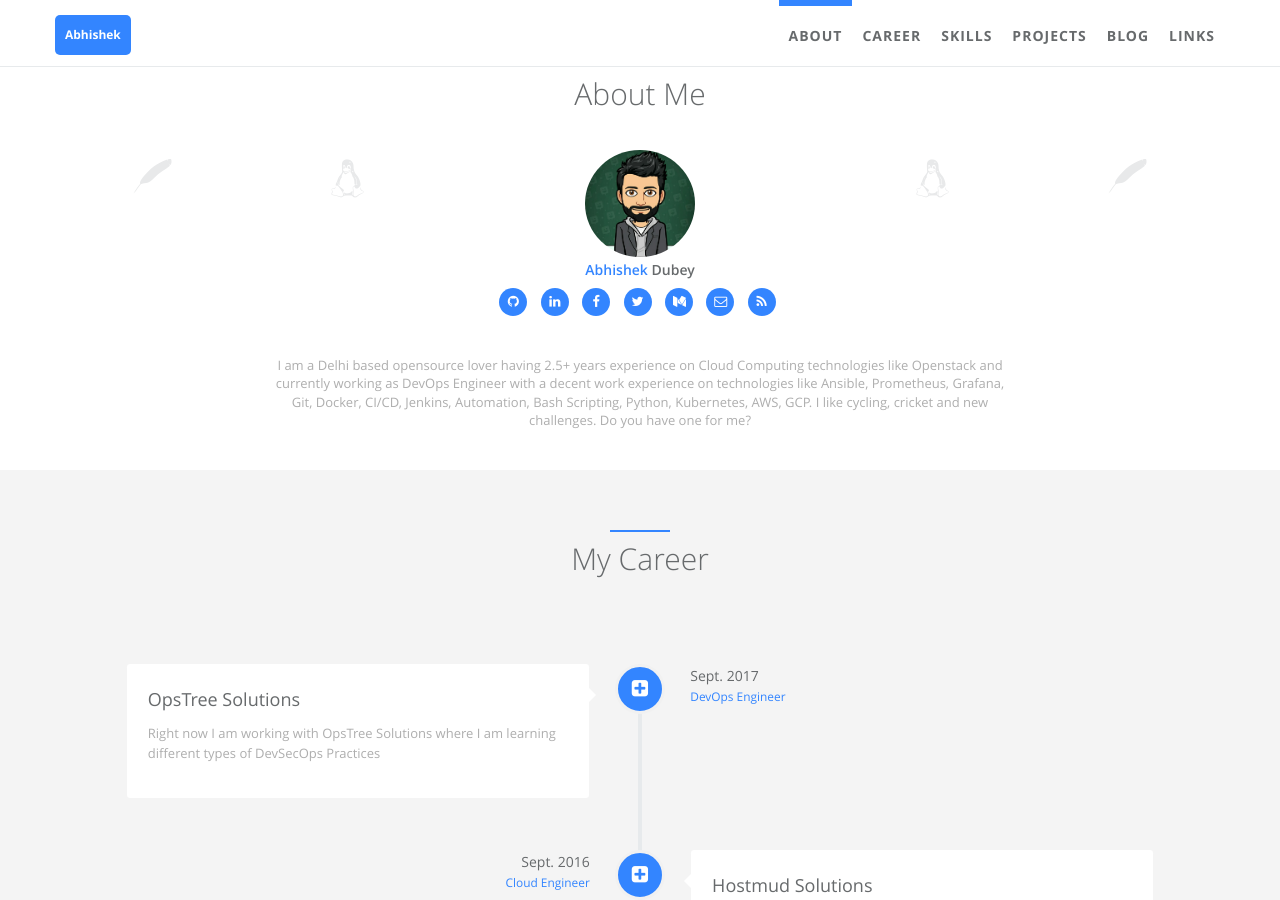
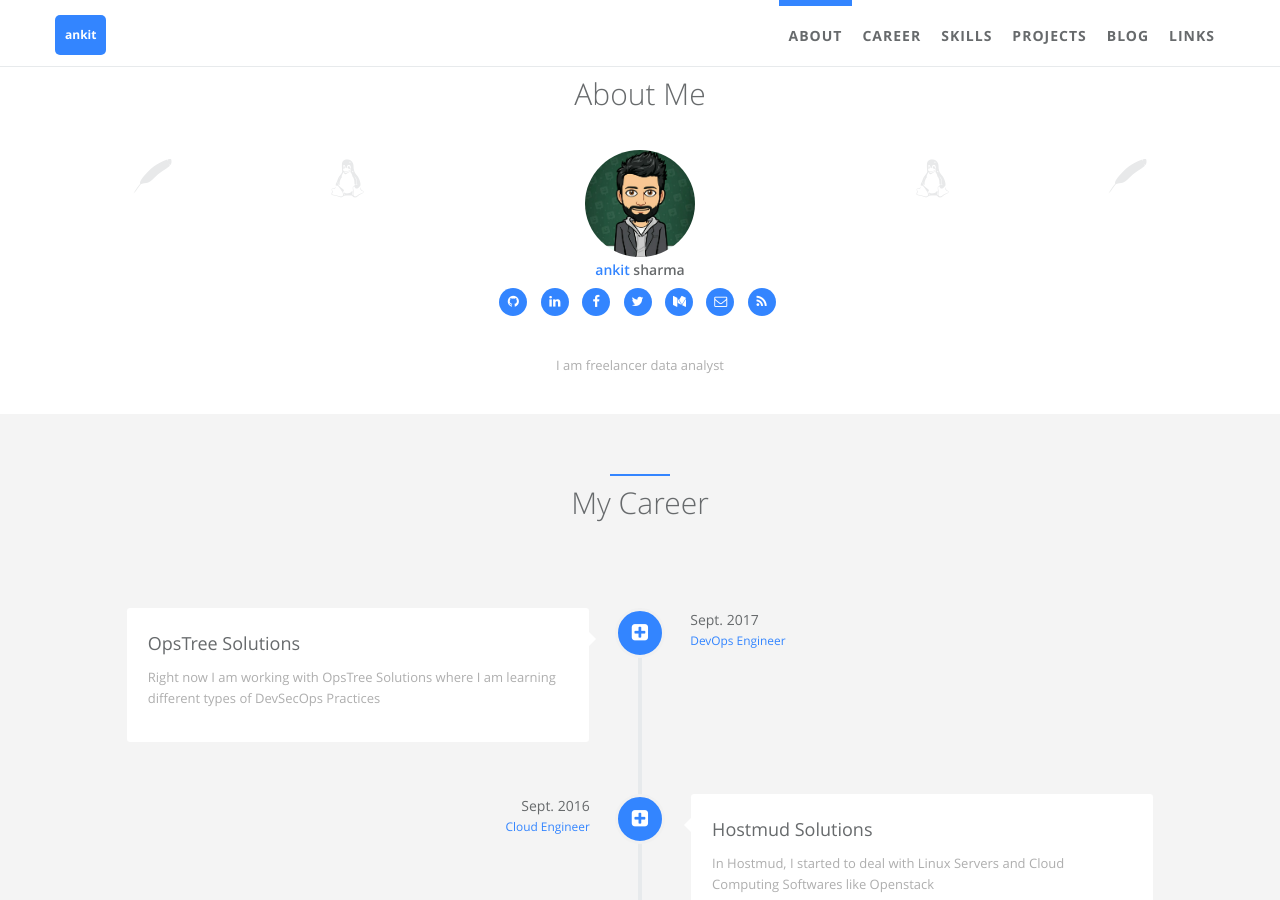
Before and after one commit to ankitagra559/iamankit-sharma.github.io, a Jekyll site: the page built from index.html, in a window 1280 px wide and 900 px high, scrolled down 465 px. Built offline with Jekyll 4.4.1, drawn with Linux system fonts in a browser that asks for light colours; some of the changed text lies outside the part shown.

Commit message:
adding changes

```diff
--- a/_config.yml
+++ b/_config.yml
@@ -1,9 +1,9 @@
 # Welcome to Jekyll!
 
 # Website settings
-title: Abhishek
-description: Abhishek's blog,use Jekyll and github pages.
-keywords: Abhishek,blog,Jekyll,github,gh-pages
+title: ankit
+description: ankit's blog,use Jekyll and github pages.
+keywords: ankit,blog,Jekyll,github,gh-pages
 baseurl:  / # if you have suburl as homepage like '/homepage', please change it to '/homepage' and your repo's name should be 'homepage'
 url: https://iamankit-sharma.github.io  # url should be 'http://<github_username>.github.io/homepage' as before
 # url: http://127.0.0.1:4000
@@ -11,16 +11,16 @@ img_path: /static/assets/img/blog  # url should be '/homepage/static/assets/img/
 
 # author -- index page "about me" section
 author:  # change following line to your infomation.
-  name: Abhishek Dubey  # Be used at blog posts' author.
-  first_name: Abhishek  # Be used at index page about me section.
-  last_name: Dubey  # Be used at index page about me section.
+  name: ankit sharma  # Be used at blog posts' author.
+  first_name: ankit  # Be used at index page about me section.
+  last_name: sharma  # Be used at index page about me section.
   avatar: /static/assets/img/landing/avatar.jpg  # upload your avatar at directory and edit it.
-  github_username: iamabhishek-dubey  # Leave blank if you don't have now
-  linkedin_id: abhishek-dubey-09b43ab6 # Leave blank if you don't have now
-  facebook_username: abhishekbhardwaj510  # Leave blank if you don't have now
-  twitter_username: abhishekdubey5
-  medium_username: abhishekbhardwaj510  # Leave blank if you don't have now
-  email: abhishekbhardwaj510@gmail.com  # Leave blank if you don't have now
+  github_username: iamankit-sharma  # Leave blank if you don't have now
+  linkedin_id: ankit-sharma-09b43ab6 # Leave blank if you don't have now
+  facebook_username: ankitsharma510  # Leave blank if you don't have now
+  twitter_username: ankitsharma5
+  medium_username: ankitsharma510  # Leave blank if you don't have now
+  email: ankitsharma510@gmail.com  # Leave blank if you don't have now
   cv:  # An online CV can be printed as PDF, leave blank if you don't have now
   # skill icons are on avatar's left and right side. Reference urls are http://fontawesome.io/ and http://fizzed.com/oss/font-mfizz
   skill_icon1:
@@ -29,7 +29,7 @@ author:  # change following line to your infomation.
   skill_icon2:
     - name: fa-linux
     - name: icon-apache
-  desc: I am a Delhi based opensource lover having 2.5+ years experience on Cloud Computing technologies like Openstack and currently working as DevOps Engineer with a decent work experience on technologies like Ansible, Prometheus, Grafana, Git, Docker, CI/CD, Jenkins, Automation, Bash Scripting, Python, Kubernetes, AWS, GCP. I like cycling, cricket and new challenges. Do you have one for me?  # Describe yourself.
+  desc: I am freelancer data analyst  # Describe yourself.
 
 # comment
 # disqus:  # if you wanna comment feature, go to https://disqus.com/ to get your configuration; if not, comment following two lines.
```
